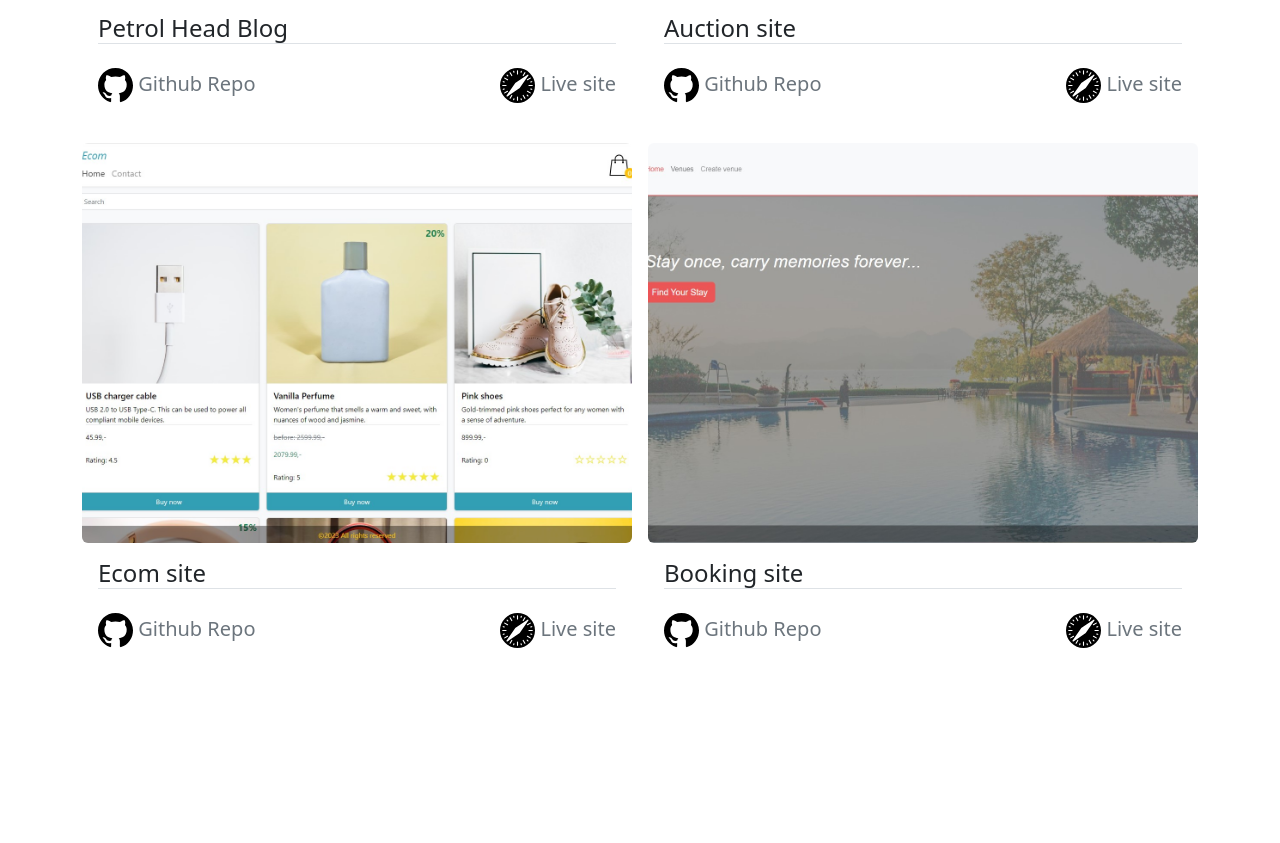
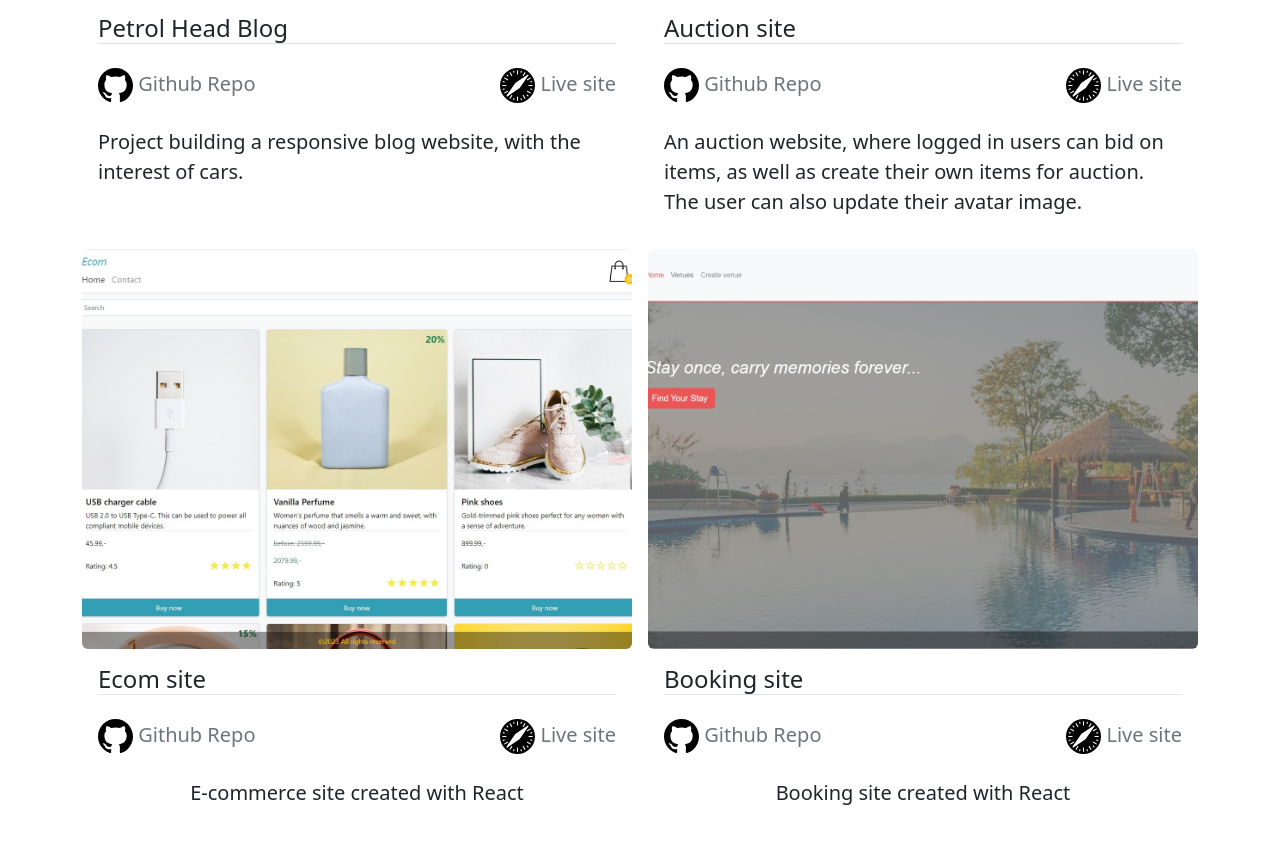
Before and after one commit to adrianBrands/Portfolio, a React (Create React App) app: page / in a window 1280 px wide. Shown: the part 2501-3344 px from the top of the page. Before the commit the page ends 3221 px from the top, so only its background shows below. Built offline with nearby package versions, Linux system fonts and the light colour scheme.

Commit message:
modified Portfolio

```diff
--- a/package.json
+++ b/package.json
@@ -11,6 +11,8 @@
     "react-bootstrap": "^2.7.2",
     "react-bootstrap-icons": "^1.10.3",
     "react-dom": "^18.2.0",
+    "react-helmet": "^6.1.0",
+    "react-helmet-async": "^1.3.0",
     "react-icons": "^4.8.0",
     "react-router-dom": "^6.9.0",
     "react-scripts": "5.0.1",
--- a/public/index.html
+++ b/public/index.html
@@ -5,10 +5,6 @@
     <link rel="icon" href="%PUBLIC_URL%/favicon.ico" />
     <meta name="viewport" content="width=device-width, initial-scale=1" />
     <meta name="theme-color" content="#000000" />
-    <meta
-      name="description"
-      content="Web site created using create-react-app"
-    />
     <link rel="apple-touch-icon" href="%PUBLIC_URL%/logo192.png" />
     <!--
       manifest.json provides metadata used when your web app is installed on a
@@ -24,7 +20,6 @@
       work correctly both with client-side routing and a non-root public URL.
       Learn how to configure a non-root public URL by running `npm run build`.
     -->
-    <title>React App</title>
   </head>
   <body>
     <noscript>You need to enable JavaScript to run this app.</noscript>
--- a/src/App.js
+++ b/src/App.js
@@ -8,10 +8,19 @@ import { CarouselSlide } from "./components/Carousel/Carousel";
 import { Container } from "react-bootstrap";
 import { Cards } from "./components/Cards/Cards";
 import { ThemeContextProvider } from "./components/context/ThemeContext";
+import { Helmet, HelmetProvider } from "react-helmet-async";
 
 function App() {
   return (
     <>
+     <HelmetProvider>
+     <Helmet>
+          <title>Adrian Brandshaug</title>
+          <meta
+            name="description"
+            content="Portfolio site created by Adrian"
+          />
+        </Helmet>
       <ThemeContextProvider>
         <Header />
 
@@ -23,6 +32,7 @@ function App() {
         <Cards />
         <Footer />
       </ThemeContextProvider>
+      </HelmetProvider>
     </>
   );
 }
--- a/src/components/About/About.jsx
+++ b/src/components/About/About.jsx
@@ -1,4 +1,3 @@
-import { Container } from "react-bootstrap";
 import { useContext } from "react";
 import { ThemeContext } from "../context/ThemeContext";
 
--- a/src/components/Cards/Cards.jsx
+++ b/src/components/Cards/Cards.jsx
@@ -12,12 +12,12 @@ import { ThemeContext } from "../context/ThemeContext";
 export function Cards() {
   const { theme } = useContext(ThemeContext);
   const DarkLight = () => {
-    return theme === "light" ? "card-light" : "card-dark"
-  }
+    return theme === "light" ? "card-light" : "card-dark";
+  };
 
   const DarkLightLogo = () => {
-    return theme === "light" ? "black" : "white"
-  }
+    return theme === "light" ? "black" : "white";
+  };
   return (
     <>
       <div id={theme === "light" ? "projects-light" : "projects-dark"} className="d-flex flex-column align-items-center">
@@ -42,6 +42,9 @@ export function Cards() {
                     </Card.Text>
                   </Link>
                 </div>
+                <div className="d-flex justify-content-center align-items-center">
+                  <Card.Text className="mt-3 fs-5">Project building a responsive blog website, with the interest of cars.</Card.Text>
+                </div>
               </Card.Body>
             </Card>
           </Col>
@@ -63,6 +66,12 @@ export function Cards() {
                       <BrowserSafari color={DarkLightLogo()} size={35} /> Live site
                     </Card.Text>
                   </Link>
+                </div>
+                <div className="d-flex justify-content-center align-items-center">
+                  <Card.Text className="mt-3 fs-5">
+                    An auction website, where logged in users can bid on items, as well as create their own items for auction. The user can also
+                    update their avatar image.
+                  </Card.Text>
                 </div>
               </Card.Body>
             </Card>
@@ -86,6 +95,9 @@ export function Cards() {
                     </Card.Text>
                   </Link>
                 </div>
+                <div className="d-flex justify-content-center align-items-center">
+                  <Card.Text className="mt-3 fs-5">E-commerce site created with React</Card.Text>
+                </div>
               </Card.Body>
             </Card>
           </Col>
@@ -108,6 +120,9 @@ export function Cards() {
                     </Card.Text>
                   </Link>
                 </div>
+                <div className="d-flex justify-content-center align-items-center">
+                  <Card.Text className="mt-3 fs-5">Booking site created with React</Card.Text>
+                </div>
               </Card.Body>
             </Card>
           </Col>
--- a/src/components/Header/Header.jsx
+++ b/src/components/Header/Header.jsx
@@ -12,10 +12,10 @@ export default function Header() {
     <Navbar sticky="top" expand="lg" className={theme === "light" ? "bg-light" : "bg-dark navbar-dark"}>
       <Container>
         <Navbar.Brand>Welcome</Navbar.Brand>
-        <Navbar.Brand  onClick={() => (theme === "light" ? setTheme("dark") : null)}>
+        <Navbar.Brand  onClick={() => (theme === "dark" ? setTheme("light") : null)}>
           <FaMoon />
         </Navbar.Brand>
-        <Navbar.Brand  onClick={() => (theme === "dark" ? setTheme("light") : null)}>
+        <Navbar.Brand  onClick={() => (theme === "light" ? setTheme("dark") : null)}>
           <FaSun />
         </Navbar.Brand>
       </Container>
```
Also changed, not shown: 1 other file (tests, documents, lock files or other folders).
